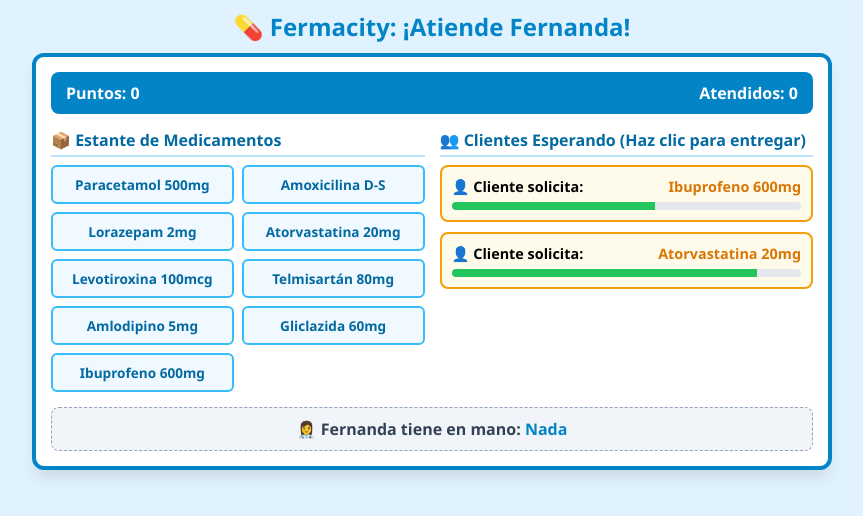
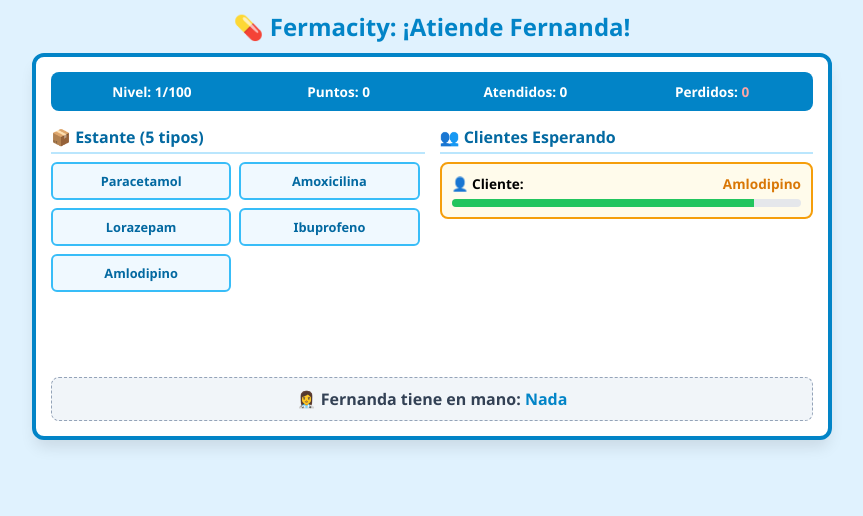
Before and after one commit to itsdaniel2406/Fermacity, a plain HTML site: page index.html in a window 1280 px wide. Shown: the whole page, without its empty margins (208-1071 px from the left). Drawn offline with Linux system fonts and the light colour scheme.

Commit message:
Actualizar index.html

```diff
--- a/index.html
+++ b/index.html
@@ -20,13 +20,16 @@
         }
 
         #hud {
-            display: flex;
-            justify-content: space-between;
+            display: grid;
+            grid-template-columns: repeat(4, 1fr);
+            gap: 5px;
             background: #0284c7;
             color: white;
-            padding: 10px 15px;
+            padding: 10px;
             border-radius: 8px;
             font-weight: bold;
+            font-size: 0.85rem;
+            text-align: center;
             margin-bottom: 15px;
         }
 
@@ -53,6 +56,9 @@
             display: grid;
             grid-template-columns: repeat(auto-fill, minmax(130px, 1fr));
             gap: 8px;
+            max-height: 320px;
+            overflow-y: auto;
+            padding-right: 5px;
         }
 
         .med-btn {
@@ -61,7 +67,7 @@
             border-radius: 6px;
             padding: 8px 5px;
             cursor: pointer;
-            font-size: 0.85rem;
+            font-size: 0.8rem;
             text-align: center;
             font-weight: 600;
             color: #0369a1;
@@ -92,7 +98,7 @@
         .customer-info {
             display: flex;
             justify-content: space-between;
-            font-size: 0.9rem;
+            font-size: 0.85rem;
             font-weight: bold;
         }
 
@@ -111,7 +117,7 @@
             transition: width 0.1s linear, background-color 0.3s;
         }
 
-        /* Mano de Fernanda */
+        /* Status de Fernanda */
         #hand-status {
             margin-top: 15px;
             background: #f1f5f9;
@@ -130,18 +136,20 @@
 
     <div id="game-board">
         <div id="hud">
-            <span>Puntos: <span id="score">0</span></span>
-            <span>Atendidos: <span id="served">0</span></span>
+            <div>Nivel: <span id="level">1</span>/100</div>
+            <div>Puntos: <span id="score">0</span></div>
+            <div>Atendidos: <span id="served">0</span></div>
+            <div>Perdidos: <span id="lost" style="color: #fca5a5;">0</span></div>
         </div>
 
         <div class="main-stage">
             <div>
-                <div class="section-title">📦 Estante de Medicamentos</div>
+                <div class="section-title">📦 Estante (<span id="med-count">0</span> tipos)</div>
                 <div class="med-grid" id="shelves"></div>
             </div>
 
             <div>
-                <div class="section-title">👥 Clientes Esperando (Haz clic para entregar)</div>
+                <div class="section-title">👥 Clientes Esperando</div>
                 <div id="customers-container"></div>
             </div>
         </div>
@@ -152,27 +160,63 @@
     </div>
 
     <script>
-        const medsList = [
-            "Paracetamol 500mg", "Amoxicilina D-S", "Lorazepam 2mg",
-            "Atorvastatina 20mg", "Levotiroxina 100mcg", "Telmisartán 80mg",
-            "Amlodipino 5mg", "Gliclazida 60mg", "Ibuprofeno 600mg"
+        // Banco de medicamentos organizados por dificultad (bloques de 10 niveles)
+        const medPools = [
+            // Niveles 1-10
+            ["Paracetamol", "Amoxicilina", "Lorazepam", "Ibuprofeno", "Amlodipino"],
+            // Niveles 11-20
+            ["Atorvastatina", "Levotiroxina", "Telmisartán", "Gliclazida", "Clonazepam"],
+            // Niveles 21-30
+            ["Hidroclorotiazida", "Ciprofloxacino", "Metoclopramida", "Ezetimiba"],
+            // Niveles 31-40
+            ["Sulfametoxazol", "Nitrofurantoína", "Levosulpirida", "Dexketoprofeno"],
+            // Niveles 41-50
+            ["Dextrometorfano", "Clufenanamato", "Butilhioscina", "Betametasona"],
+            // Niveles 51-60
+            ["Dexmedetomidina", "Levetiracetam", "Pipemídico Ácido", "Moxifloxacino"],
+            // Niveles 61-70
+            ["Eslicarbazepina", "Acetilcisteína", "Fondaparinux", "Cloperastina"],
+            // Niveles 71-80
+            ["Piperacilina-Tazobactam", "Trimetoprima", "Suxametonio", "Zuclopentixol"],
+            // Niveles 81-90
+            ["Lercanidipino", "Sildenafil-Tadalafil", "Fenilbutazona", "Trihexifenidilo"],
+            // Niveles 91-100 (Extremos)
+            ["Clanobutina", "Metilprednisolona", "Ciclofosfamidasa", "Desoximetasona"]
         ];
 
-        let holding = null;
+        let currentLevel = 1;
         let score = 0;
         let servedCount = 0;
+        let lostCount = 0;
+        let holding = null;
         let customers = [];
         let customerIdCounter = 0;
 
-        // Cargar medicamentos en estante
+        let availableMeds = [];
+
+        function updateAvailableMeds() {
+            // Se calcula qué bloques desbloquear según el nivel
+            const tier = Math.min(Math.floor((currentLevel - 1) / 10) + 1, medPools.length);
+            availableMeds = [];
+            for (let i = 0; i < tier; i++) {
+                availableMeds = availableMeds.concat(medPools[i]);
+            }
+            renderShelves();
+        }
+
+        function renderShelves() {
             const shelvesEl = document.getElementById('shelves');
-        medsList.forEach(med => {
+            shelvesEl.innerHTML = '';
+            document.getElementById('med-count').innerText = availableMeds.length;
+
+            availableMeds.forEach(med => {
                 const btn = document.createElement('button');
                 btn.className = 'med-btn';
                 btn.innerText = med;
                 btn.onclick = () => pickMed(med);
                 shelvesEl.appendChild(btn);
             });
+        }
 
         function pickMed(med) {
             holding = med;
@@ -180,14 +224,18 @@
         }
 
         function spawnCustomer() {
-            if (customers.length >= 3) return; // Máximo 3 clientes a la vez
+            if (customers.length >= 4) return; // Máximo 4 clientes a la vez
 
-            const randomMed = medsList[Math.floor(Math.random() * medsList.length)];
+            const randomMed = availableMeds[Math.floor(Math.random() * availableMeds.length)];
+
+            // A mayor nivel, menos tiempo de paciencia (mínimo 4.5 segundos)
+            const baseTime = Math.max(12 - (currentLevel * 0.08), 4.5);
+
             const customer = {
                 id: ++customerIdCounter,
                 med: randomMed,
-                maxTime: 12, // 12 segundos para responder
-                timeRight: 12
+                maxTime: baseTime,
+                timeRight: baseTime
             };
 
             customers.push(customer);
@@ -203,14 +251,14 @@
                 card.className = 'customer-card';
                 card.onclick = () => serveCustomer(c.id);
 
-                const pct = (c.timeRight / c.maxTime) * 100;
+                const pct = Math.max(0, (c.timeRight / c.maxTime) * 100);
                 let color = '#22c55e';
                 if (pct < 50) color = '#eab308';
                 if (pct < 25) color = '#ef4444';
 
                 card.innerHTML = `
                     <div class="customer-info">
-                        <span>👤 Cliente solicita:</span>
+                        <span>👤 Cliente:</span>
                         <span style="color:#d97706">${c.med}</span>
                     </div>
                     <div class="timer-bar">
@@ -230,9 +278,17 @@
             if (customers[index].med === holding) {
                 score += 100 + Math.floor(customers[index].timeRight * 10);
                 servedCount++;
+
+                // Subir de nivel cada 5 clientes atendidos (Hasta nivel 100)
+                const newLevel = Math.min(100, Math.floor(servedCount / 5) + 1);
+                if (newLevel !== currentLevel) {
+                    currentLevel = newLevel;
+                    updateAvailableMeds();
+                }
+
                 customers.splice(index, 1);
             } else {
-                score = Math.max(0, score - 50); // Penalización por remedio incorrecto
+                score = Math.max(0, score - 50);
                 alert('❌ ¡Medicamento equivocado!');
             }
 
@@ -243,26 +299,42 @@
         }
 
         function updateHUD() {
+            document.getElementById('level').innerText = currentLevel;
             document.getElementById('score').innerText = score;
             document.getElementById('served').innerText = servedCount;
+            document.getElementById('lost').innerText = lostCount;
         }
 
-        // Bucle del juego
+        // Bucle principal del temporizador
         setInterval(() => {
-            customers.forEach((c, index) => {
-                c.timeRight -= 0.1;
-                if (c.timeRight <= 0) {
-                    customers.splice(index, 1); // Se va enojado
+            for (let i = customers.length - 1; i >= 0; i--) {
+                customers[i].timeRight -= 0.1;
+                if (customers[i].timeRight <= 0) {
+                    customers.splice(i, 1); // Se va enojado
+                    lostCount++;
                     score = Math.max(0, score - 30);
                     updateHUD();
                 }
-            });
+            }
             renderCustomers();
         }, 100);
 
-        // Generar clientes cada 3.5 segundos
-        setInterval(spawnCustomer, 3500);
+        // La velocidad con la que llegan nuevos clientes se incrementa con el nivel
+        function getSpawnInterval() {
+            return Math.max(1200, 3500 - (currentLevel * 25));
+        }
+
+        function scheduleNextSpawn() {
+            setTimeout(() => {
                 spawnCustomer();
+                scheduleNextSpawn();
+            }, getSpawnInterval());
+        }
+
+        // Inicialización del juego
+        updateAvailableMeds();
+        updateHUD();
+        scheduleNextSpawn();
     </script>
 </body>
 </html>
```
Lines whose indentation alone changed are shown as unchanged.
